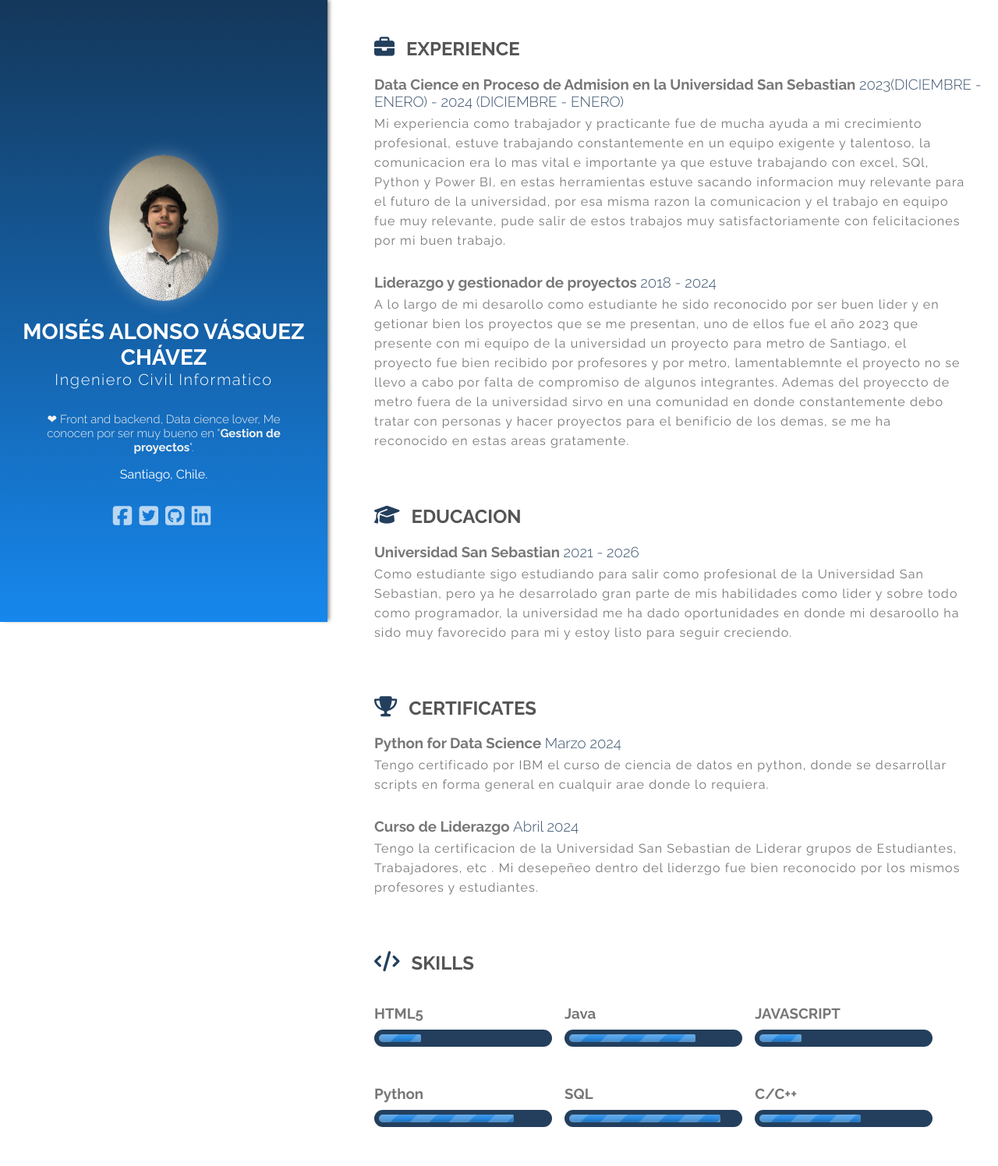
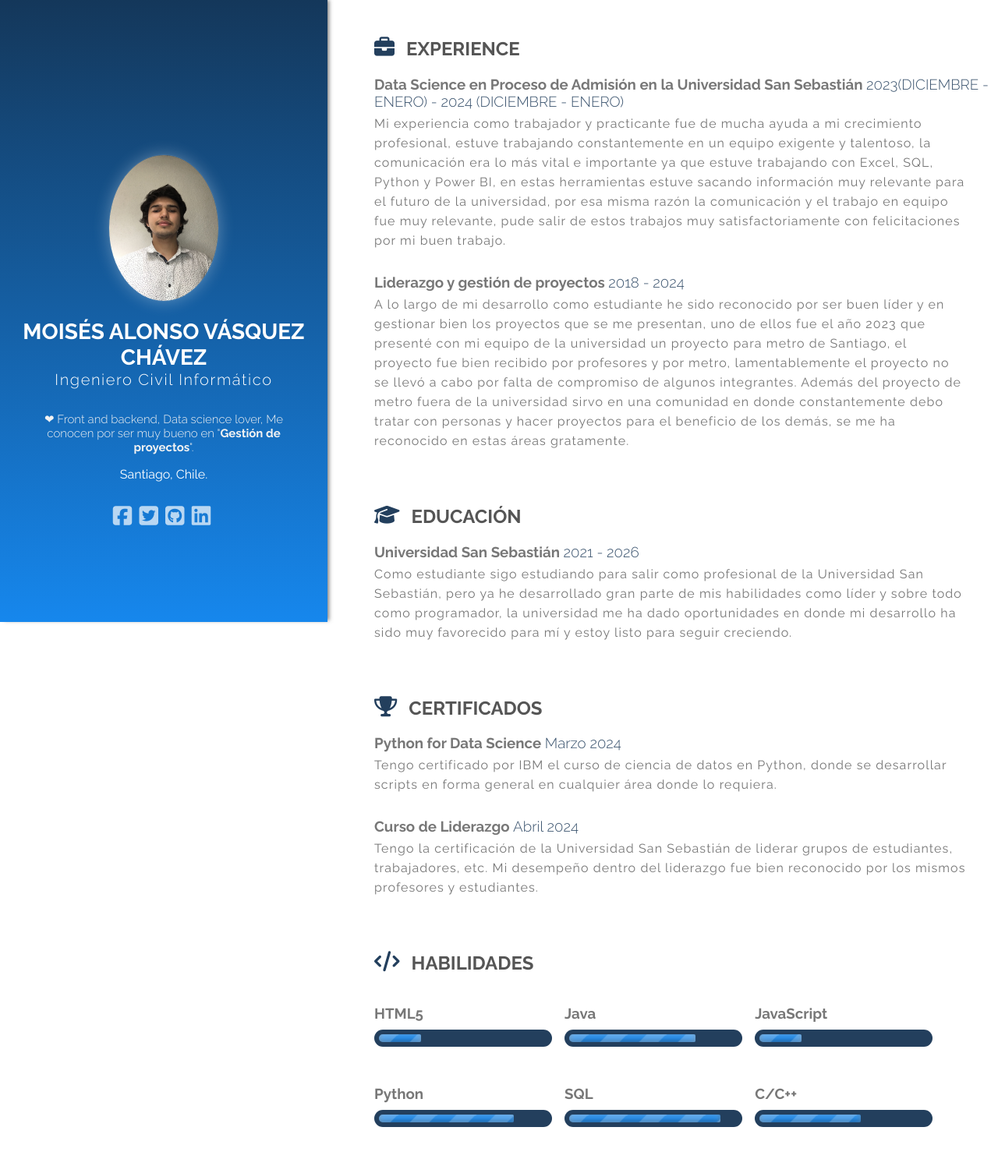
Before and after one commit to Moi-123-Alonso/Pagina-web-Moises, a website: page index.html in a window 1280 px wide. Shown: the part 2-1498 px from the top of the page at 78% size. Drawn offline with Linux system fonts and the light colour scheme.

Commit message:
Update index.html

```diff
--- a/index.html
+++ b/index.html
@@ -21,10 +21,10 @@
             </div>
             <div class="title">
               <h1>Moisés Alonso Vásquez Chávez</h1>
-              <h2>Ingeniero Civil Informatico</h2>
+              <h2>Ingeniero Civil Informático</h2>
             </div>
             <div class="desc">
-              <p>❤ Front and backend, Data cience lover, Me conocen por ser muy bueno en "<strong>Gestion de proyectos</strong>".</p>
+              <p>❤ Front and backend, Data science lover, Me conocen por ser muy bueno en "<strong>Gestión de proyectos</strong>".</p>
             </div>
             <div class="address">
               <p>Santiago, Chile.</p>
@@ -47,40 +47,40 @@
               <i class="fa fa-briefcase" aria-hidden="true"></i>
               <h2>EXPERIENCE</h2>
               <div class="item">
-                <h3>Data Cience en Proceso de Admision en la Universidad San Sebastian <span> 2023(DICIEMBRE -ENERO) - 2024 (DICIEMBRE -  ENERO)</span> </h3>
-                <p>Mi experiencia como trabajador y practicante fue de mucha ayuda a mi crecimiento profesional, estuve trabajando constantemente en un equipo exigente y talentoso, la comunicacion era lo mas vital e importante ya que estuve trabajando con excel, SQl, Python y Power BI, en estas herramientas estuve sacando informacion muy relevante para el futuro de la universidad, por esa misma razon la comunicacion y el trabajo en equipo fue muy relevante, pude salir de estos trabajos muy satisfactoriamente con felicitaciones por mi buen trabajo. </p>
+                <h3>Data Science en Proceso de Admisión en la Universidad San Sebastián <span> 2023(DICIEMBRE -ENERO) - 2024 (DICIEMBRE -  ENERO)</span> </h3>
+                <p>Mi experiencia como trabajador y practicante fue de mucha ayuda a mi crecimiento profesional, estuve trabajando constantemente en un equipo exigente y talentoso, la comunicación era lo más vital e importante ya que estuve trabajando con Excel, SQL, Python y Power BI, en estas herramientas estuve sacando información muy relevante para el futuro de la universidad, por esa misma razón la comunicación y el trabajo en equipo fue muy relevante, pude salir de estos trabajos muy satisfactoriamente con felicitaciones por mi buen trabajo. </p>
               </div>
               <div class="item">
-                <h3>Liderazgo y gestionador de proyectos <span>2018 - 2024</span> </h3>
-                <p>A lo largo de mi desarollo como estudiante he sido reconocido por ser buen lider y en getionar bien los proyectos que se me presentan, uno de ellos fue el año 2023 que presente con mi equipo de la universidad un proyecto para metro de Santiago, el proyecto fue bien recibido por profesores y por metro, lamentablemnte el proyecto no se llevo a cabo por falta de compromiso de algunos integrantes. Ademas del proyeccto de metro fuera de la universidad sirvo en una comunidad en donde constantemente debo tratar con personas y hacer proyectos para el benificio de los demas, se me ha reconocido en estas areas gratamente.  </p>
+                <h3>Liderazgo y gestión de proyectos <span>2018 - 2024</span> </h3>
+                <p>A lo largo de mi desarrollo como estudiante he sido reconocido por ser buen líder y en gestionar bien los proyectos que se me presentan, uno de ellos fue el año 2023 que presenté con mi equipo de la universidad un proyecto para metro de Santiago, el proyecto fue bien recibido por profesores y por metro, lamentablemente el proyecto no se llevó a cabo por falta de compromiso de algunos integrantes. Además del proyecto de metro fuera de la universidad sirvo en una comunidad en donde constantemente debo tratar con personas y hacer proyectos para el beneficio de los demás, se me ha reconocido en estas áreas gratamente.  </p>
               </div>
             </div>
 
             <div class="title">
               <i class="fa fa-graduation-cap" aria-hidden="true"></i>
-              <h2>EDUCACION</h2>
+              <h2>EDUCACIÓN</h2>
               <div class="item">
-                <h3>Universidad San Sebastian <span>2021 - 2026</span></h3>
-                <p>Como estudiante sigo estudiando para salir como profesional de la Universidad San Sebastian, pero ya he desarrolado gran parte de mis habilidades como lider y sobre todo como programador, la universidad me ha dado oportunidades en donde mi desaroollo ha sido muy favorecido para mi y estoy listo para seguir creciendo.</p>
+                <h3>Universidad San Sebastián <span>2021 - 2026</span></h3>
+                <p>Como estudiante sigo estudiando para salir como profesional de la Universidad San Sebastián, pero ya he desarrollado gran parte de mis habilidades como líder y sobre todo como programador, la universidad me ha dado oportunidades en donde mi desarrollo ha sido muy favorecido para mí y estoy listo para seguir creciendo.</p>
               </div>
             </div>
 
             <div class="title">
               <i class="fa fa-trophy" aria-hidden="true"></i>
-              <h2>CERTIFICATES</h2>
+              <h2>CERTIFICADOS</h2>
               <div class="item">
                 <h3>Python for Data Science <span>Marzo 2024</span> </h3>
-                <p>Tengo certificado por IBM el curso de ciencia de datos en python, donde se desarrollar scripts en forma general en cualquir arae donde lo requiera.</p>
+                <p>Tengo certificado por IBM el curso de ciencia de datos en Python, donde se desarrollar scripts en forma general en cualquier área donde lo requiera.</p>
               </div>
               <div class="item">
                 <h3>Curso de Liderazgo <span>Abril 2024</span> </h3>
-                <p>Tengo la certificacion de la Universidad San Sebastian de Liderar grupos de Estudiantes, Trabajadores, etc . Mi desepeñeo dentro del liderzgo fue bien reconocido por los mismos profesores y estudiantes.</p>
+                <p>Tengo la certificación de la Universidad San Sebastián de liderar grupos de estudiantes, trabajadores, etc. Mi desempeño dentro del liderazgo fue bien reconocido por los mismos profesores y estudiantes.</p>
               </div>
             </div>
 
             <div class="title">
               <i class="fa fa-code" aria-hidden="true"></i>
-              <h2>SKILLS</h2>
+              <h2>HABILIDADES</h2>
               <div class="item w33">
                 <h3>HTML5</h3>
                 <div class="skills">
@@ -95,7 +95,7 @@
               </div>
 
               <div class="item w33" >
-                <h3>JAVASCRIPT</h3>
+                <h3>JavaScript</h3>
                 <div class="skills">
                   <span style="width: 25%"></span>
                 </div>
```
